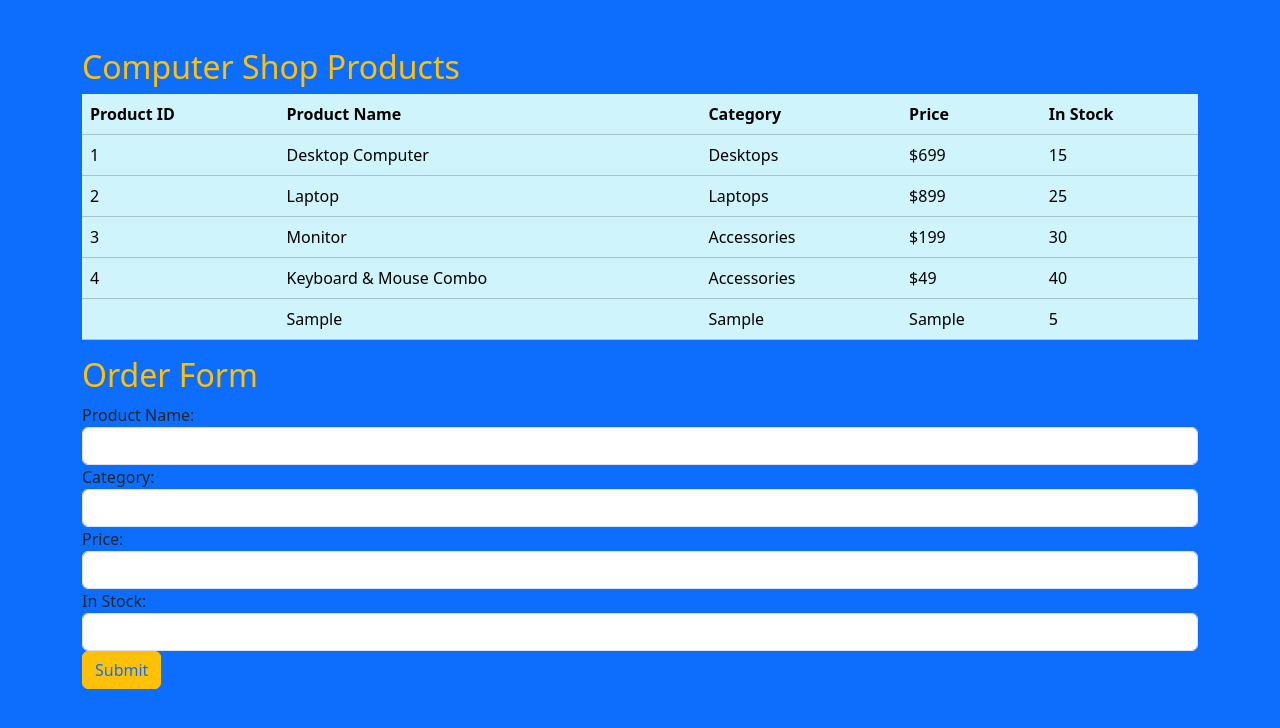
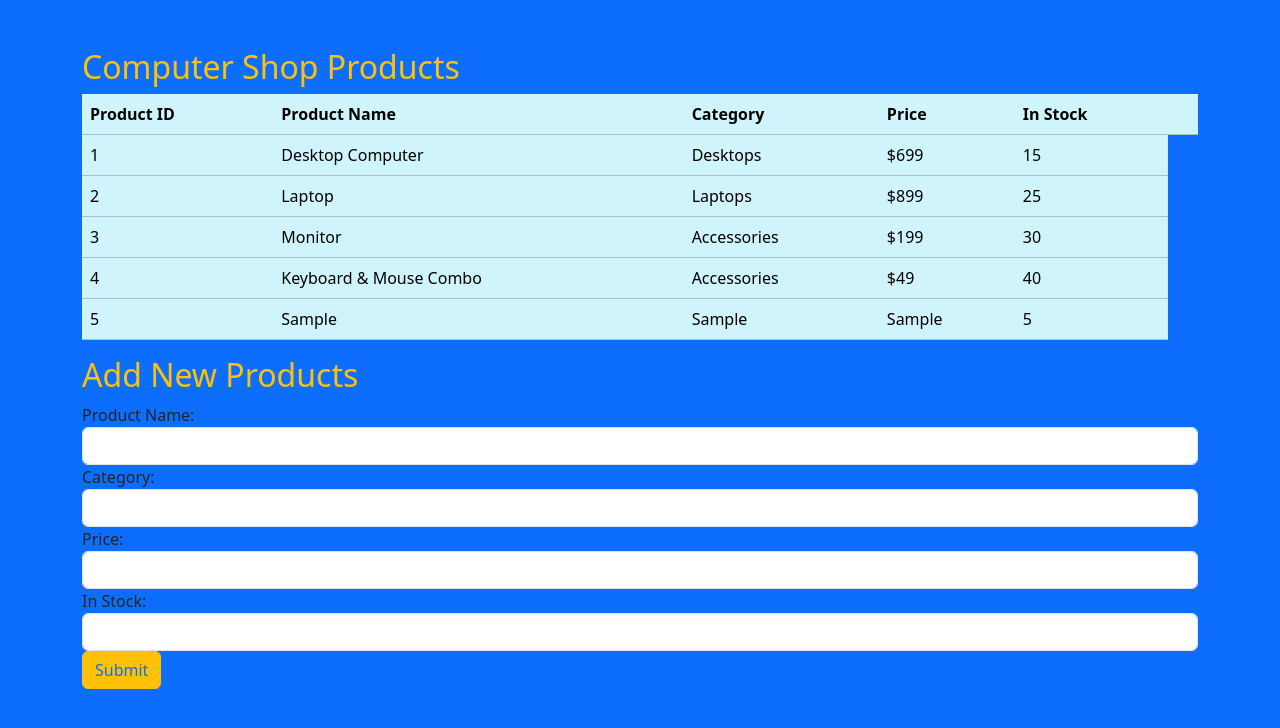
Before and after one commit to JasonNaggles/Week10Assignment, a website: page index.html in a window 1280 px wide. Both pictures are taken after typing "Sample", "Sample", "Sample", "5" into the empty fields and a click on the button "Submit". Drawn offline with nearby package versions, Linux system fonts and the light colour scheme.

Commit message:
first commit

```diff
--- a/computershop.js
+++ b/computershop.js
@@ -1,6 +1,7 @@
+let currentID = 4;
 document.getElementById("productForm").addEventListener("submit", function(event) {
     event.preventDefault();
-
+    currentID = currentID + 1;
     const productName = document.getElementById("productName").value; //created a constant called productName, which is also an id
     const category = document.getElementById("category").value; //created a constant called category, which is also an id
     const price = document.getElementById("price").value; //created a constant called price, which is also an id
@@ -9,7 +10,7 @@ document.getElementById("productForm").addEventListener("submit", function(event
     const tableBody = document.querySelector(".table tbody"); //created a constant called tableBody, targets a class called table and an element called tbody.
     const newRow = document.createElement("tr");  //created a constant called newRow. It will create a table row, after data is filled out and then click the Submit button.
     newRow.innerHTML = `
-      <td></td>
+      <td>${currentID}</td>
       <td>${productName}</td>
       <td>${category}</td>
       <td>${price}</td>
--- a/index.html
+++ b/index.html
@@ -17,32 +17,33 @@
               <th>Category</th>
               <th>Price</th>
               <th>In Stock</th>
+              <th></th>
             </tr>
           </thead>
           <tbody>
             <tr>
-              <td>1</td>
+              <td id="1">1</td>
               <td>Desktop Computer</td>
               <td>Desktops</td>
               <td>$699</td>
               <td>15</td>
             </tr>
             <tr>
-              <td>2</td>
+              <td id="2">2</td>
               <td>Laptop</td>
               <td>Laptops</td>
               <td>$899</td>
               <td>25</td>
             </tr>
             <tr>
-              <td>3</td>
+              <td id="3">3</td>
               <td>Monitor</td>
               <td>Accessories</td>
               <td>$199</td>
               <td>30</td>
             </tr>
             <tr>
-              <td>4</td>
+              <td id="4">4</td>
               <td>Keyboard & Mouse Combo</td>
               <td>Accessories</td>
               <td>$49</td>
@@ -51,7 +52,7 @@
           </tbody>
         </table>
 
-        <h2 class="text-warning">Order Form</h2>
+        <h2 class="text-warning">Add New Products</h2>
   <form id="productForm"><!--The id for this form is 'productForm'-->
     <div class="form-group">
       <label for="productName">Product Name:</label>
```
Also changed, not shown: 1 other file.
